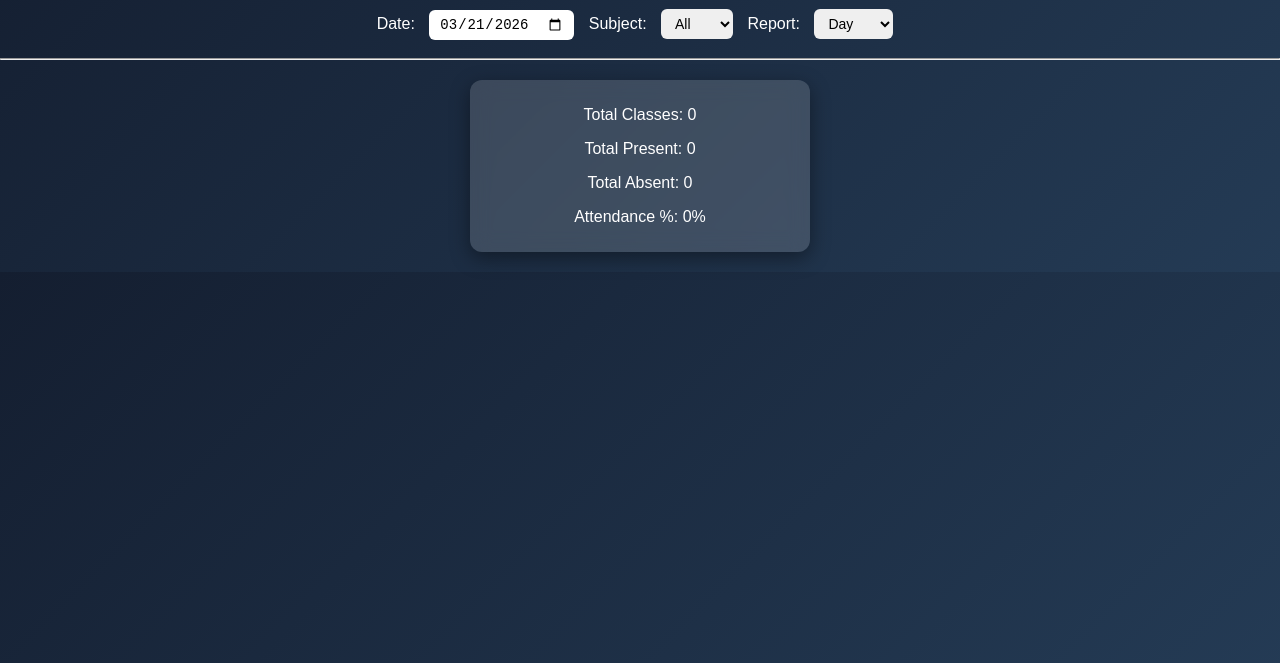
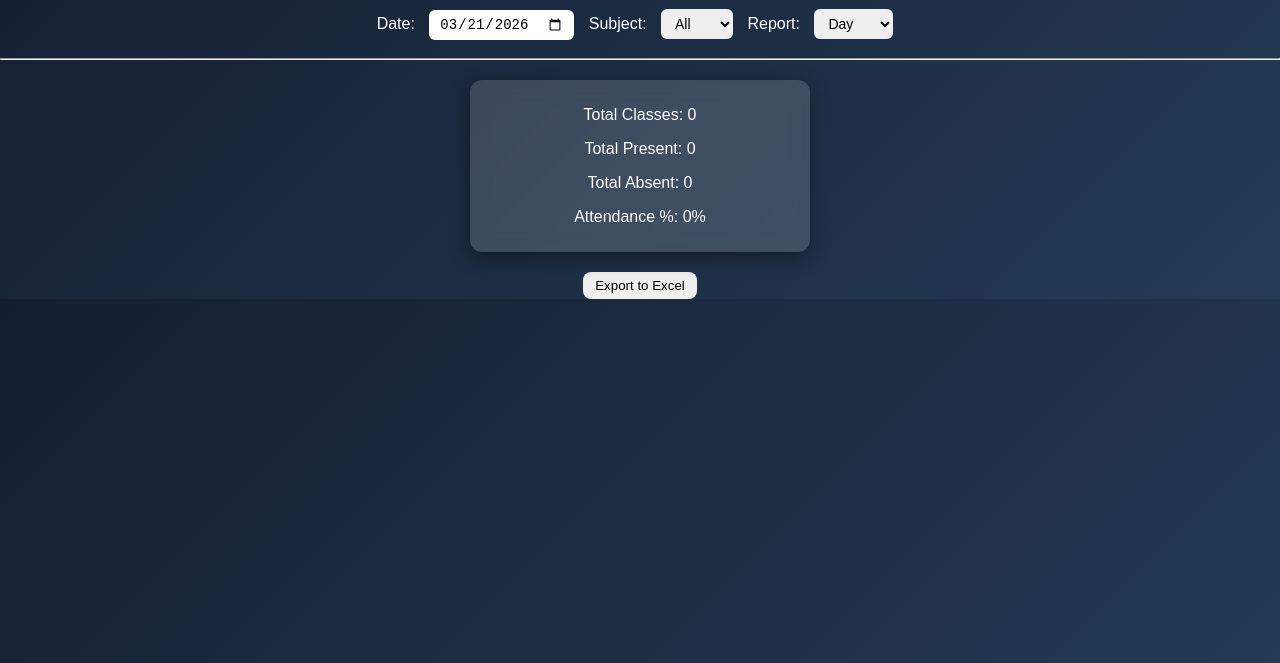
Before and after one commit to Zorolostonce/Final_year_project, a website: page index.html in a window 1280 px wide. Shown: the part 137-800 px from the top of the page. Drawn offline with Linux system fonts and the light colour scheme; no server answers; sample sign-in values are in the browser's storage.

Commit message:
Update index.html

```diff
--- a/index.html
+++ b/index.html
@@ -102,7 +102,9 @@ Report:
 
 </div>
 <div id="studentSummary"></div>
-
+<button onclick="exportExcel()">
+Export to Excel
+</button>
 <script src="script.js"></script>
 
 </body>
```
